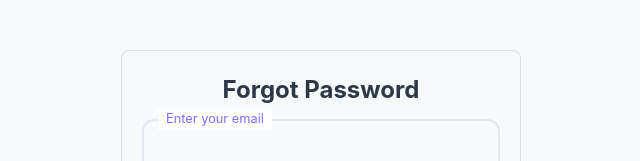
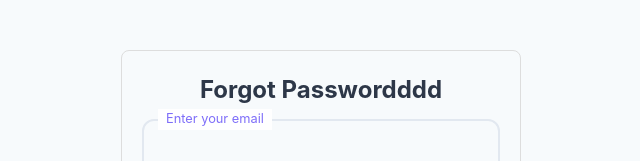
Before and after one commit to hadikoubaissi22/grammar-master, a React (Create React App) app: page / in a window 1280 px wide. Both pictures are taken after a click on the link "Forgot Password". Shown: the top 161 px of the page, without its empty margins (319-959 px from the left). Built offline with nearby package versions, Linux system fonts and the light colour scheme.

Commit message:
new update

```diff
--- a/src/App.js
+++ b/src/App.js
@@ -1235,7 +1235,7 @@ const handleImageUpload = async (e, qIndex) => {
   if (showForgotPassword) {
     return (
       <form onSubmit={handleForgotPassword} className="login-form" style={{maxWidth: '400px', margin: '50px auto', padding: '20px', border: '1px solid #ddd', borderRadius: '8px'}}>
-        <h2>Forgot Password</h2>
+        <h2>Forgot Passwordddd</h2>
         <div className="input-group floating">
           <input
             type="email"
```
